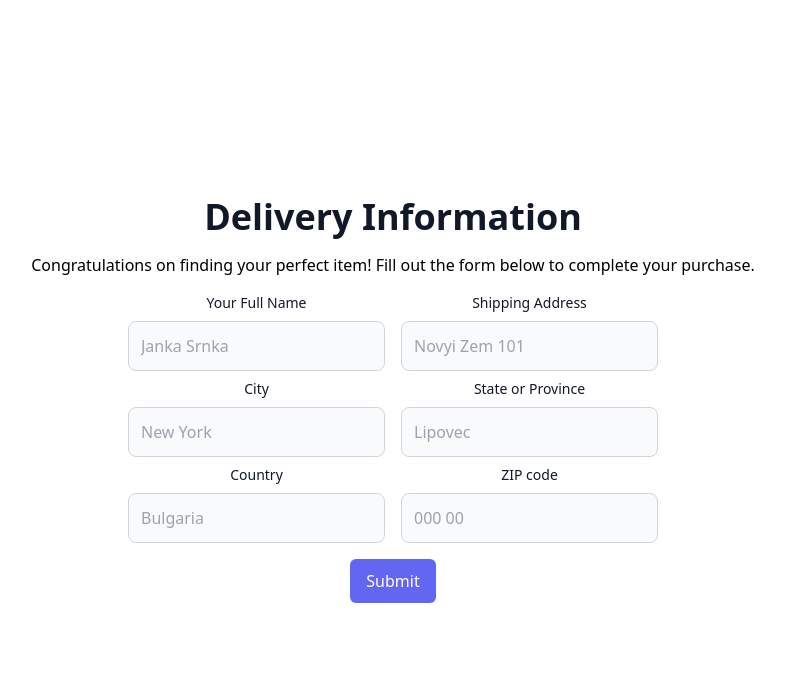
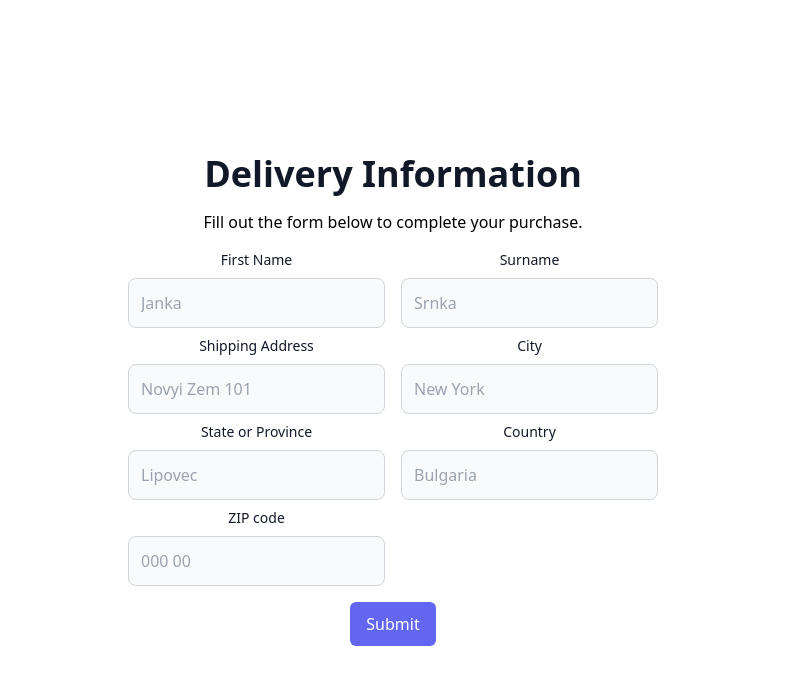
Before and after one commit to jzizka8/BookMarket, a React (Vite) app in the folder frontend/: page /purchase in a window 1280 px wide. Shown: the top 684 px of the page, without its empty margins (247-1032 px from the left). Built offline with nearby package versions, Linux system fonts and the light colour scheme.

Commit message:
fix: split full name, remove unwanted description

```diff
--- a/frontend/src/pages/PurchaseForm.tsx
+++ b/frontend/src/pages/PurchaseForm.tsx
@@ -6,7 +6,6 @@ import purchaseFormSchema from '../schemas/PurchaseFormSchema';
 
 const PurchaseForm = () => {
   const navigate = useNavigate();
-
   const {
     register,
     handleSubmit,
@@ -27,8 +26,7 @@ const PurchaseForm = () => {
             Delivery Information
           </h1>
           <p className="mb-4 break-words text-center">
-            Congratulations on finding your perfect item! Fill out the form
-            below to complete your purchase.
+            Fill out the form below to complete your purchase.
           </p>
         </div>
 
@@ -37,21 +35,41 @@ const PurchaseForm = () => {
             <div className="grid w-full max-w-xl gap-x-4 gap-y-2 md:grid-cols-2">
               <div>
                 <label
-                  htmlFor="fullName"
+                  htmlFor="firstName"
                   className="mb-2 block text-sm font-medium text-gray-900 dark:text-white"
                 >
-                  Your Full Name
+                  First Name
                 </label>
                 <input
                   type="text"
-                  id="fullName"
+                  id="firstName"
                   className="block w-full rounded-lg border border-gray-300 bg-gray-50 p-3 text-gray-900 sm:text-base"
-                  placeholder="Janka Srnka"
-                  {...register('fullName')}
+                  placeholder="Janka"
+                  {...register('firstName')}
                 />
-                {errors.fullName && (
+                {errors.firstName && (
                   <span className="mt-2 block text-red-800">
-                    {errors.fullName?.message}
+                    {errors.firstName?.message}
+                  </span>
+                )}
+              </div>
+              <div>
+                <label
+                  htmlFor="surname"
+                  className="mb-2 block text-sm font-medium text-gray-900 dark:text-white"
+                >
+                  Surname
+                </label>
+                <input
+                  type="text"
+                  id="surname"
+                  className="block w-full rounded-lg border border-gray-300 bg-gray-50 p-3 text-gray-900 sm:text-base"
+                  placeholder="Srnka"
+                  {...register('surname')}
+                />
+                {errors.surname && (
+                  <span className="mt-2 block text-red-800">
+                    {errors.surname?.message}
                   </span>
                 )}
               </div>
--- a/frontend/src/schemas/PurchaseFormSchema.tsx
+++ b/frontend/src/schemas/PurchaseFormSchema.tsx
@@ -1,7 +1,8 @@
 import { z } from 'zod';
 
 const purchaseFormSchema = z.object({
-  fullName: z.string().min(3, 'Full Name is required').max(100),
+  firstName: z.string().min(1, 'First Name is required').max(100),
+  surname: z.string().min(1, 'Surname is required').max(100),
   shippingAddress: z.string().min(1, 'Shipping address is required').max(100),
   city: z.string().min(1, 'City is required').max(100),
   state: z.string().min(1, 'State is required').max(100),
```
